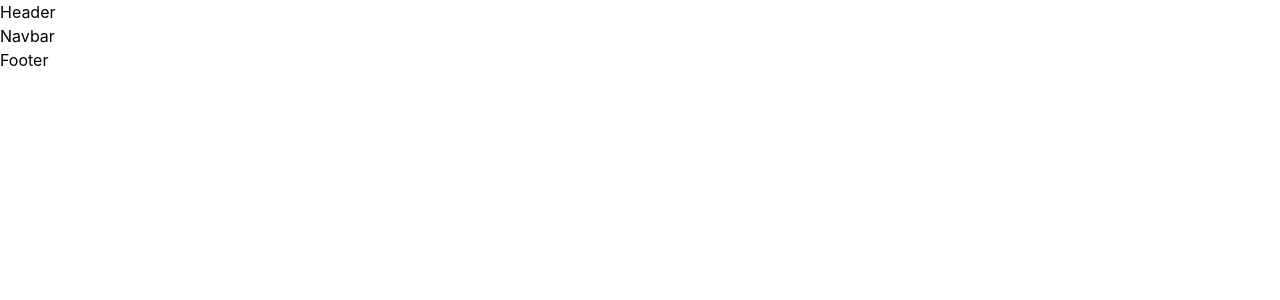
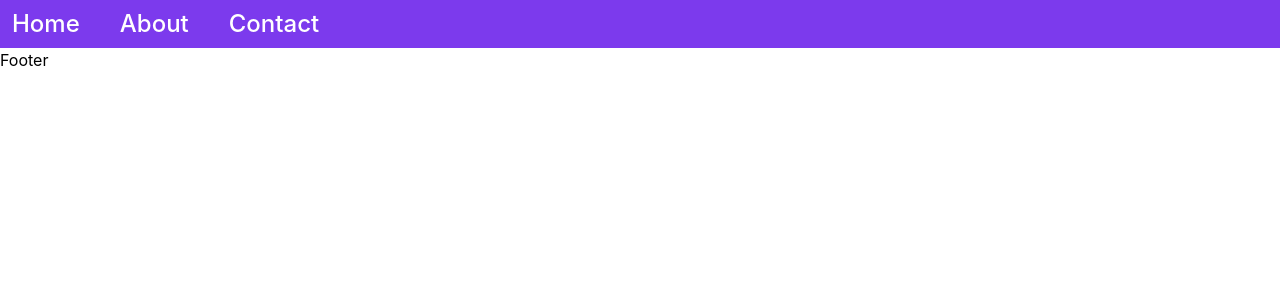
Before and after one commit to HeyAero/virtual-house, a Next.js app: page / in a window 1280 px wide. Shown: the top 300 px of the page. Built offline with nearby package versions, Linux system fonts and the light colour scheme.

Commit message:
update navbar to contain content and links

```diff
--- a/components/header.js
+++ b/components/header.js
@@ -3,9 +3,6 @@ import Nav from './nav'
 export default function Header() {
   return (
     <div>
-      <h2>
-        Header
-      </h2>
       <Nav/>
     </div>
   )
--- a/components/nav.js
+++ b/components/nav.js
@@ -1,7 +1,21 @@
+import Link from 'next/link'
+
 export default function Nav() {
   return (
-    <h3>
-      Navbar
-    </h3>
+    <nav className="bg-purple-600">
+      <div className="max-w-7xl mx-auto">
+        <div className="flex space-x-4">
+          <Link href="/">
+            <a className="text-white px-3 py-2 rounded-md text-2xl font-medium">Home</a>
+          </Link>
+          <Link href="/about">
+            <a className="text-white px-3 py-2 rounded-md text-2xl font-medium">About</a>
+          </Link>
+          <Link href="/contact">
+            <a className="text-white px-3 py-2 rounded-md text-2xl font-medium">Contact</a>
+          </Link>
+        </div>
+      </div>
+    </nav>
   )
 }
```
